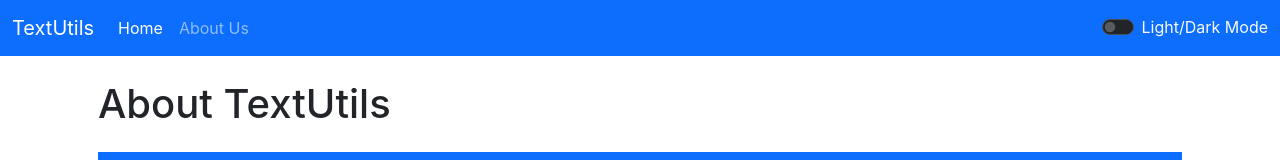
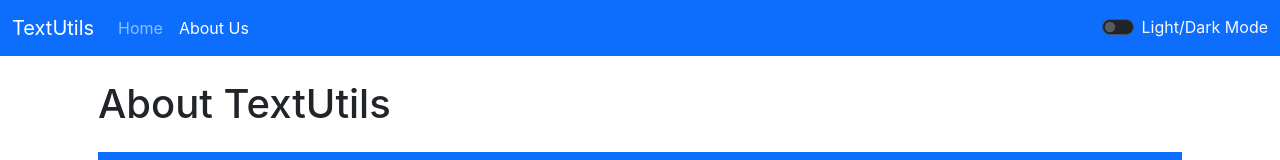
Before and after one commit to MuminBashir/TextUtils-React-App, a React (Create React App) app: page /about in a window 1280 px wide. Shown: the top 160 px of the page. Built offline with nearby package versions, Linux system fonts and the light colour scheme.

Commit message:
used NavLink instead of Link in Navbar.js

```diff
--- a/src/components/Navbar.js
+++ b/src/components/Navbar.js
@@ -1,6 +1,6 @@
 import React from "react";
 import PropTypes from "prop-types";
-import { Link } from "react-router-dom";
+import { NavLink } from "react-router-dom";
 
 export default function Navbar(props) {
   return (
@@ -11,9 +11,9 @@ export default function Navbar(props) {
       data-bs-theme="dark"
     >
       <div className="container-fluid">
-        <Link className="navbar-brand" to="/">
+        <NavLink className="navbar-brand" to="/">
           {props.title}
-        </Link>
+        </NavLink>
         <button
           className="navbar-toggler"
           type="button"
@@ -28,14 +28,14 @@ export default function Navbar(props) {
         <div className="collapse navbar-collapse" id="navbarSupportedContent">
           <ul className="navbar-nav me-auto mb-2 mb-lg-0">
             <li className="nav-item">
-              <Link className="nav-link active" to="/">
+              <NavLink className="nav-link" to="/">
                 Home
-              </Link>
+              </NavLink>
             </li>
             <li className="nav-item">
-              <Link className="nav-link" to="/about">
+              <NavLink className="nav-link" to="/about">
                 {props.aboutText}
-              </Link>
+              </NavLink>
             </li>
           </ul>
           {/* <form className="d-flex" role="search">
```
